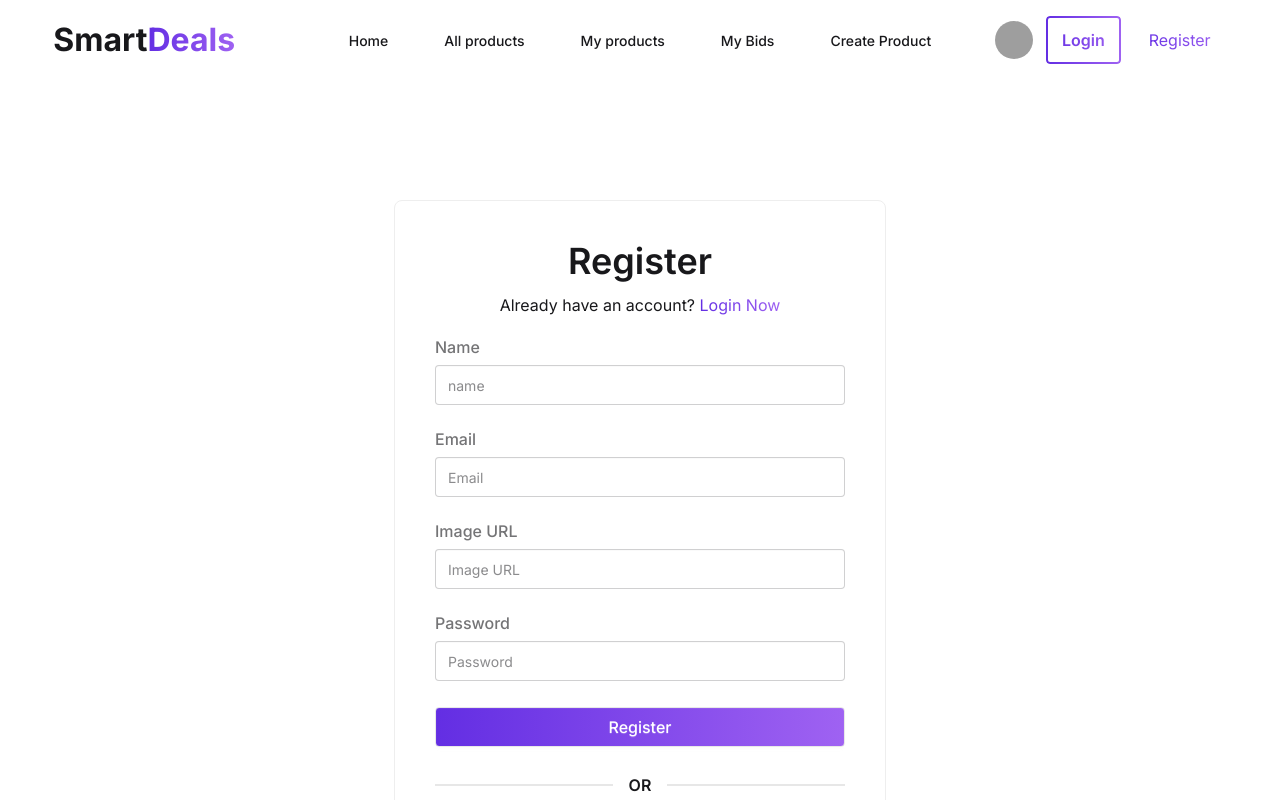
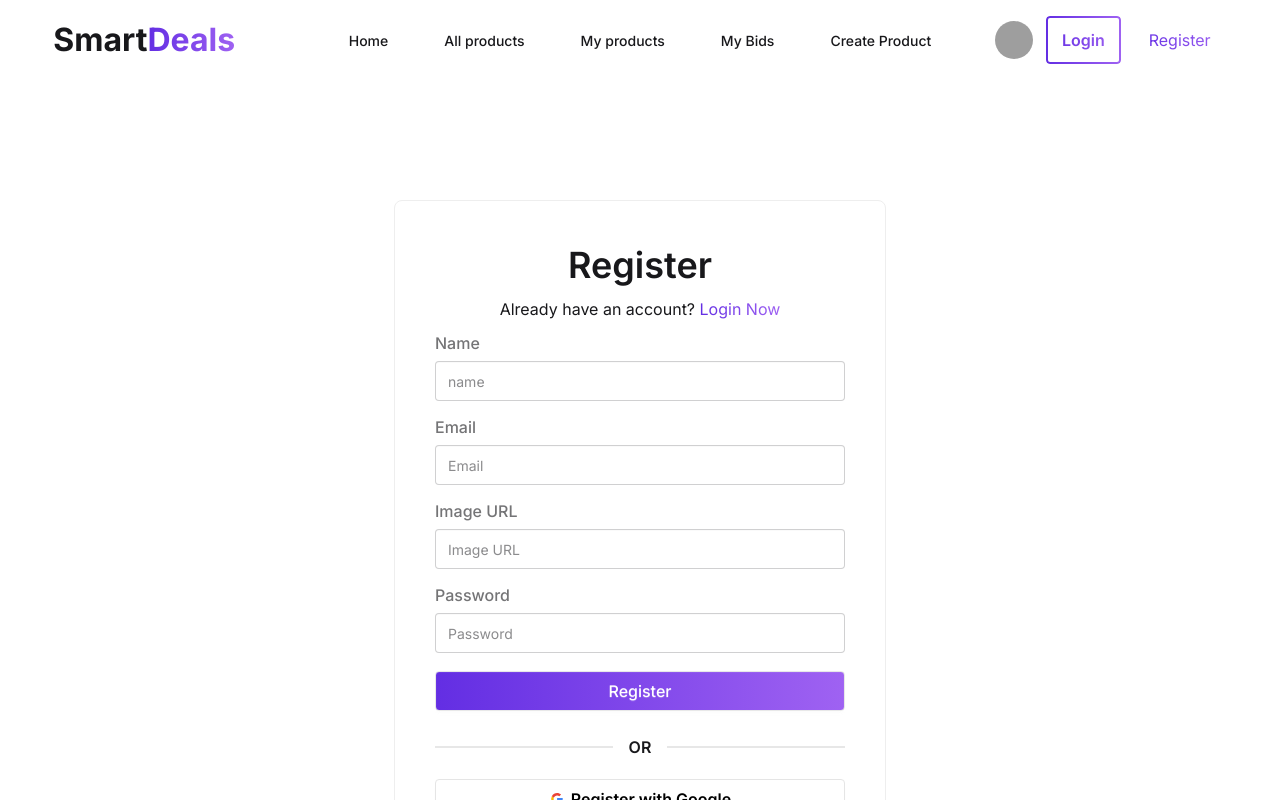
Before and after one commit to manoffocus117/Smart-Deals-Client, a React (Vite) app: page /register in a window 1280 px wide. Shown: the top 800 px of the page. Built offline with nearby package versions, Linux system fonts and the light colour scheme; no server answers; grey boxes are pictures that could not be loaded.

Commit message:
sign in with google auth added

```diff
--- a/src/pages/Register.jsx
+++ b/src/pages/Register.jsx
@@ -16,9 +16,10 @@ const Register = () => {
 
       return (
             <section className="w-11/12 mx-auto py-30 flex flex-col items-center justify-center">
+                  <div className="bg-white w-123 border-base-300 rounded-box border p-10 space-y-2">
                         <form
                               onSubmit={handle_register_form}
-                        className="fieldset bg-white border-base-300 rounded-box w-123 border p-10 space-y-2"
+                              className="fieldset"
                         >
                               <div className="space-y-3">
                                     <h1 className="text-4xl font-semibold text-center">
@@ -47,7 +48,9 @@ const Register = () => {
                                           placeholder="name"
                                           required
                                     />
-                              <p className="validator-hint hidden">Required</p>
+                                    <p className="validator-hint hidden">
+                                          Required
+                                    </p>
                               </fieldset>
 
                               {/* email field */}
@@ -62,7 +65,9 @@ const Register = () => {
                                           placeholder="Email"
                                           required
                                     />
-                              <p className="validator-hint hidden">Required</p>
+                                    <p className="validator-hint hidden">
+                                          Required
+                                    </p>
                               </fieldset>
 
                               {/* image url field */}
@@ -106,7 +111,7 @@ const Register = () => {
                               >
                                     Register
                               </button>
-
+                        </form>
                         <div className="divider w-full text-[1rem] font-semibold py-6">
                               OR
                         </div>
@@ -145,7 +150,7 @@ const Register = () => {
                               </svg>
                               Register with Google
                         </button>
-                  </form>
+                  </div>
             </section>
       );
 };
--- a/src/providers/Auth_provider.jsx
+++ b/src/providers/Auth_provider.jsx
@@ -2,10 +2,15 @@ import React, { useEffect, useState } from "react";
 import { Auth_context } from "../context/Auth_context";
 import {
       createUserWithEmailAndPassword,
+      GoogleAuthProvider,
       onAuthStateChanged,
       signInWithEmailAndPassword,
+      signInWithPopup,
 } from "firebase/auth";
 import auth from "./../config/firebase.config";
+
+// google auth provider
+const google_auth_provider = new GoogleAuthProvider();
 
 const Auth_provider = ({ children }) => {
       // user data
@@ -28,10 +33,17 @@ const Auth_provider = ({ children }) => {
             return signInWithEmailAndPassword(auth, email, password);
       };
 
+      // sign in with google
+      const sign_in_with_google = () => {
+            set_loading(true);
+            return signInWithPopup(auth, google_auth_provider);
+      };
+
       // auth observer
       useEffect(() => {
             const unsubscribe = onAuthStateChanged(auth, (current_user) => {
                   set_user(current_user);
+                  set_loading(false);
             });
             return () => {
                   unsubscribe();
@@ -43,6 +55,7 @@ const Auth_provider = ({ children }) => {
             loading,
             create_user,
             sign_in_user,
+            sign_in_with_google,
       };
 
       return <Auth_context value={auth_info}>{children}</Auth_context>;
```
Lines whose indentation alone changed are shown as unchanged.
